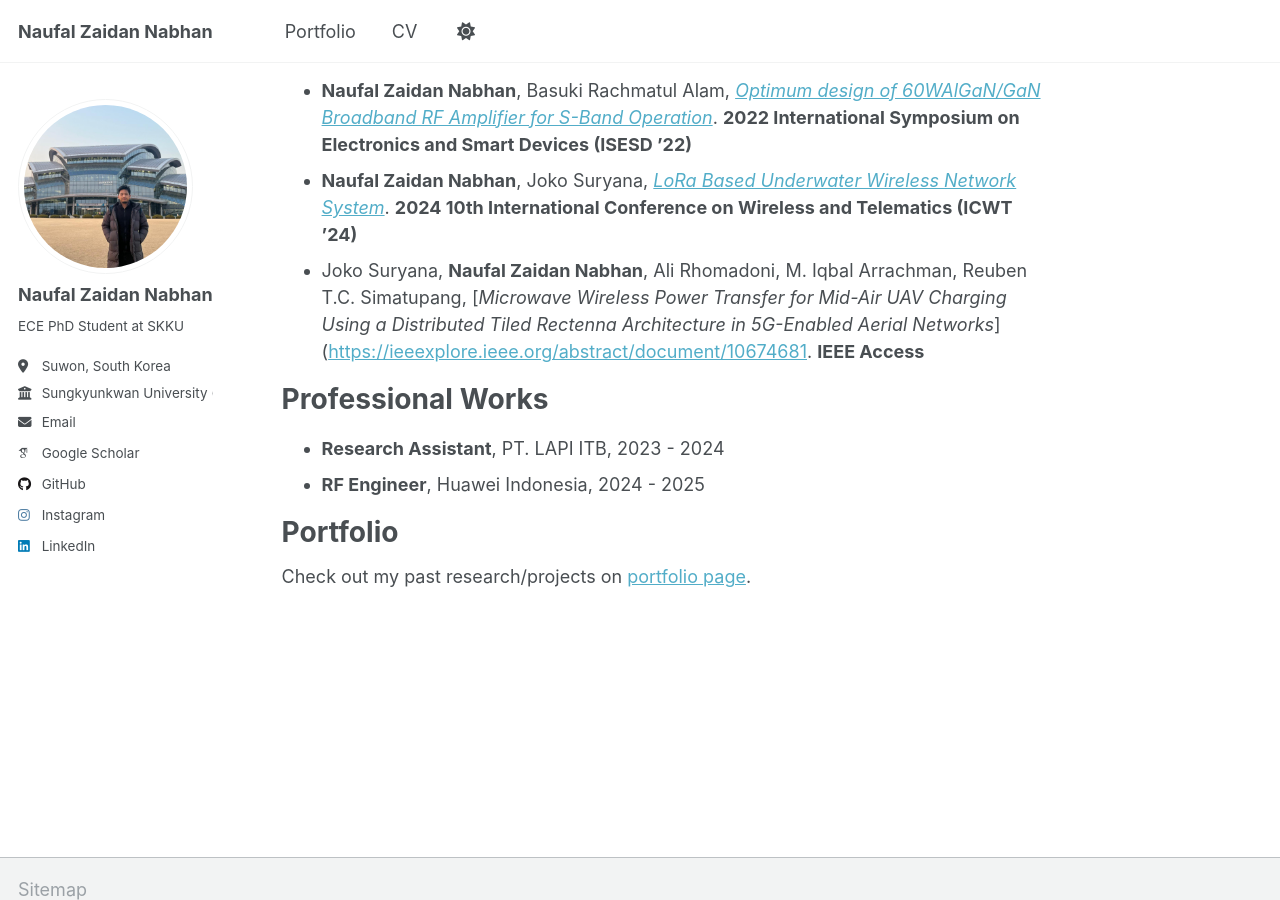
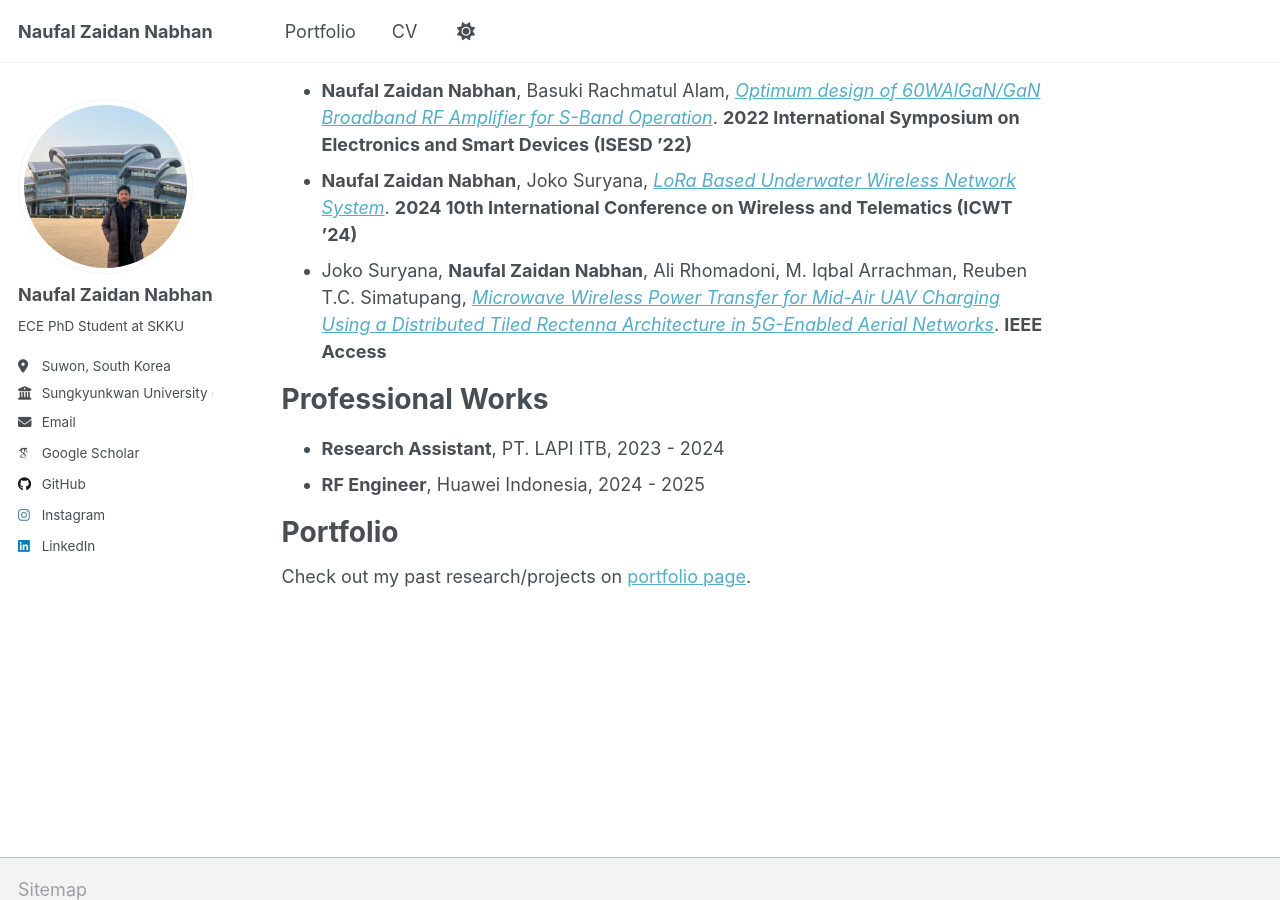
Before and after one commit to naufalzn/naufalzn.github.io, a Jekyll site: the page built from _pages/about.md, in a window 1280 px wide and 900 px high, scrolled down 657 px. Built offline with Jekyll 4.4.1, drawn with Linux system fonts in a browser that asks for light colours; some web fonts are replaced; part of the change alters nothing that is shown.

Commit message:
Update about.md

```diff
--- a/_pages/about.md
+++ b/_pages/about.md
@@ -24,7 +24,7 @@ Sungkyunkwan University (SKKU), Republic of Korea, 2026
 # Publications
 - **Naufal Zaidan Nabhan**, Basuki Rachmatul Alam, [_Optimum design of 60WAlGaN/GaN Broadband RF Amplifier for S-Band Operation_](https://ieeexplore.ieee.org/abstract/document/9980787). **2022 International Symposium on Electronics and Smart Devices (ISESD ’22)**
 - **Naufal Zaidan Nabhan**, Joko Suryana, [_LoRa Based Underwater Wireless Network System_](https://ieeexplore.ieee.org/abstract/document/10674681). **2024 10th International Conference on Wireless and Telematics (ICWT ’24)**
-- Joko Suryana, **Naufal Zaidan Nabhan**, Ali Rhomadoni, M. Iqbal Arrachman, Reuben T.C. Simatupang, [_Microwave Wireless Power Transfer for Mid-Air UAV Charging Using a Distributed Tiled Rectenna Architecture in 5G-Enabled Aerial Networks_]([https://ieeexplore.ieee.org/abstract/document/10674681](https://ieeexplore.ieee.org/document/11505832). **IEEE Access**
+- Joko Suryana, **Naufal Zaidan Nabhan**, Ali Rhomadoni, M. Iqbal Arrachman, Reuben T.C. Simatupang, [_Microwave Wireless Power Transfer for Mid-Air UAV Charging Using a Distributed Tiled Rectenna Architecture in 5G-Enabled Aerial Networks_](https://ieeexplore.ieee.org/abstract/document/10674681). **IEEE Access**
 
 # Professional Works
 - **Research Assistant**, PT. LAPI ITB, 2023 - 2024
```
